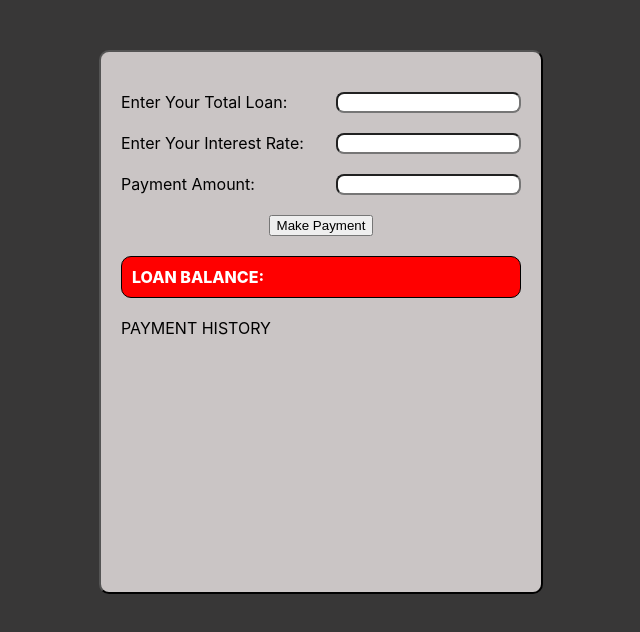
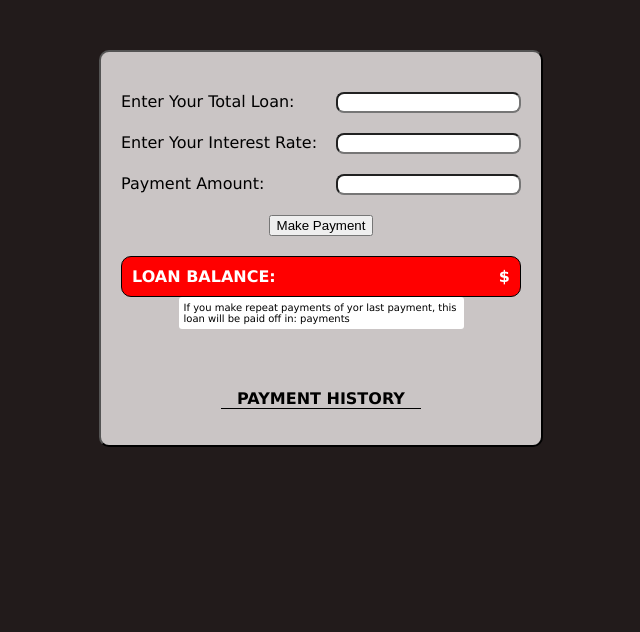
Before and after one commit to Bay102/debt.Calculator, a React (Create React App) app: page / in a window 1280 px wide. Shown: the top 632 px of the page, without its empty margins (319-959 px from the left). Built offline with nearby package versions, Linux system fonts and the light colour scheme.

Commit message:
Added how many payments until 0 and refactored some

```diff
--- a/public/index.html
+++ b/public/index.html
@@ -38,6 +38,9 @@
 
       To begin the development, run `npm start` or `yarn start`.
       To create a production bundle, use `npm run build` or `yarn build`.
+
+
     -->
+
   </body>
 </html>
--- a/src/App.css
+++ b/src/App.css
@@ -1,5 +1,5 @@
 body {
-  background-color: rgb(56, 55, 55);
+  background-color: rgba(25, 18, 18, 0.96);
 
 }
 
@@ -22,16 +22,18 @@ input {
   background-color: rgb(202, 197, 197);
   border-radius: 10px;
   width: 400px;
-  height: 500px;
+  height: fit-content;
   border: 2px outset black;
   margin: 50px auto;
   padding: 20px;
+  font-family: 'Lucida Sans', 'Lucida Sans Regular', 'Lucida Grande', 'Lucida Sans Unicode', Geneva, Verdana, sans-serif;
 }
 
 .pay-button {
  display: flex;
  justify-content: center;
  align-items: center;
+
 }
 
 .field-wrap {
@@ -51,3 +53,30 @@ input {
   font-weight: 800;
   background-color: red;
 }
+
+.history {
+  text-align: center;
+  font-weight: 600;
+  border-bottom: 1px solid black;
+  width: 200px;
+  margin: auto;
+}
+
+.payoff {
+  display: flex;
+  gap: 10px;
+  padding: 20px 10px;
+  font-size: 10px;
+
+}
+
+.payoff div {
+background-color: white;
+border-radius: 3px;
+margin: auto;
+position: relative;
+bottom: 40px;
+width: 275px;
+padding: 5px;
+
+}
--- a/src/CalculatorForm.jsx
+++ b/src/CalculatorForm.jsx
@@ -6,6 +6,7 @@ class CalculatorForm extends React.Component {
     balance: "",
     interest: "",
     paymentAmount: "",
+    paymentsUntilPayoff: "",
     allPayments: [],
   };
 
@@ -13,15 +14,28 @@ class CalculatorForm extends React.Component {
     this.setState({ [name]: value });
   };
 
+  untilPaidOff = () => {
+    const { balance, paymentAmount } = this.state;
+    this.setState({
+      paymentsUntilPayoff: (balance / paymentAmount).toFixed(0),
+    });
+  };
+
   calculations = () => {
+    this.untilPaidOff();
     const { balance, interest, paymentAmount } = this.state;
     const loanInterest = (+interest / 12) * +balance;
-    const totalPayment = +paymentAmount - +loanInterest;
-    this.setState({ balance: (balance - +totalPayment).toFixed(2).toString() });
-    return totalPayment;
+    const paymentAfterInterest = +paymentAmount - +loanInterest;
+    this.setState({
+      balance: (balance - +paymentAfterInterest).toFixed(2),
+    });
+    return paymentAfterInterest;
   };
 
   preSubmit = () => {
+    const { paymentAmount, balance } = this.state;
+    let principle = balance * 0.01;
+    if (paymentAmount > 0 && paymentAmount >= principle) {
       this.calculations();
       const newPayment = {
         text: +this.state.paymentAmount,
@@ -31,17 +45,27 @@ class CalculatorForm extends React.Component {
         allPayments: [...this.state.allPayments, newPayment],
         paymentAmount: "",
       });
+    }
+  };
+
+  payOff = () => {
+    const { balance, paymentAmount } = this.state;
+    const principle = balance * 0.01;
+    if (paymentAmount < principle) {
+      alert("Below Min Payment");
+    }
+    if (balance <= 100) {
+    }
+    if (balance === 0) {
+      alert("Loan is Paid Off!");
+    } else {
+      this.preSubmit();
+    }
   };
 
   paymentSubmit = (e) => {
     e.preventDefault();
-    const { balance, paymentAmount } = this.state;
-    const principle = balance * 0.01;
-    if (paymentAmount < principle) {
-      alert("Below Min Payment");
-    } else {
-      this.preSubmit();
-    }
+    this.payOff();
   };
 
   render() {
--- a/src/paymentHistory.jsx
+++ b/src/paymentHistory.jsx
@@ -2,15 +2,18 @@ import React from "react";
 
 class PaymentHistory extends React.Component {
   render() {
-    const { info: { allPayments, balance } } = this.props;
+    const {  info: { allPayments, balance , paymentsUntilPayoff} } = this.props;
 
     return (
       <div>
         <div className="balance-wrap">
           <div>LOAN BALANCE:</div>
-          <div>{balance}</div>
+          <div>${balance}</div>
         </div>
-        <div>PAYMENT HISTORY</div>
+        <div className="payoff">
+            <div>If you make repeat payments of yor last payment, this loan will be paid off in: {paymentsUntilPayoff} payments</div>
+        </div>
+        <div className="history">PAYMENT HISTORY</div>
         <ul>
           {allPayments.map((payment) => (
             <li key={payment.id}>{payment.text}</li>
```
Lines whose indentation alone changed are shown as unchanged.
